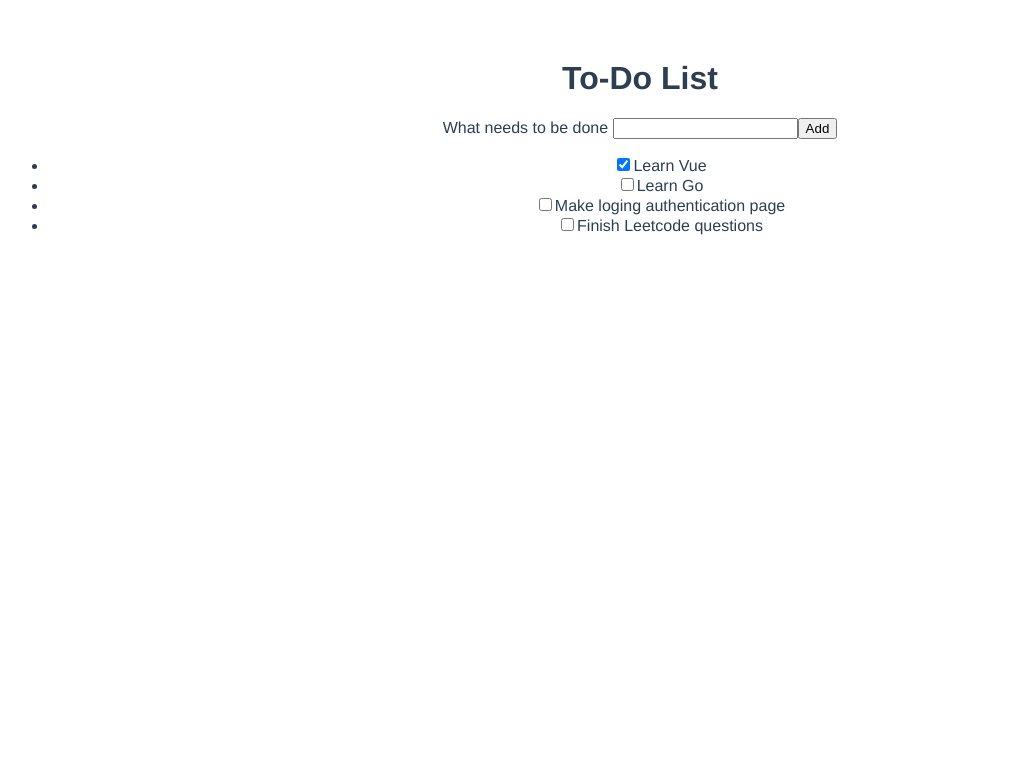
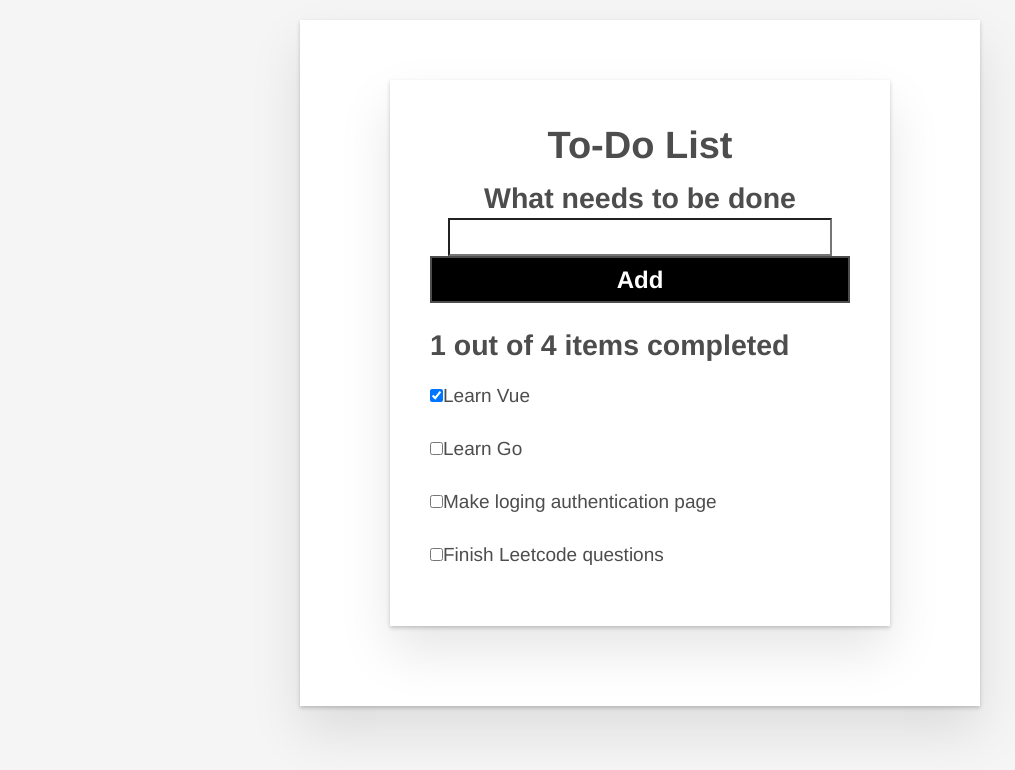
Before and after one commit to fahaddalwai/VueToDo, a Vue app: page / in a window 1280 px wide. Shown: the top 770 px of the page, without its empty margins (0-1015 px from the left). Built offline with nearby package versions, Linux system fonts and the light colour scheme.

Commit message:
feat: task summary

```diff
--- a/src/App.vue
+++ b/src/App.vue
@@ -2,9 +2,13 @@
   <div id="app">
     <h1>To-Do List</h1>
     <to-do-form @todo-added="addToDo"></to-do-form>
-    <ul>
+
+    <h2 id="list-summary">{{listSummary}}</h2>
+
+
+    <ul aria-labelledby="list-summary" class="stack-large">
       <li v-for="item in ToDoItems" :key="item.id">
-        <to-do-item :label="item.label" :done="item.done" :id="item.id"></to-do-item>
+        <to-do-item :label="item.label" :done="item.done" :id="item.id" @checkbox-changed="updateDoneStatus(item.id)"></to-do-item>
       </li>
     </ul>
   </div>
@@ -21,7 +25,12 @@ export default {
     toDoItem,
     toDoForm
   },
-
+  computed:{
+    listSummary(){
+      const numberFinishedItems=this.ToDoItems.filter((item)=>item.done).length
+      return `${numberFinishedItems} out of ${this.ToDoItems.length} items completed`
+    }
+  },
   data(){
     return{
       ToDoItems:[
@@ -36,6 +45,11 @@ export default {
   methods:{
   addToDo(toDoLabel){
     this.ToDoItems.push({id:crypto.randomUUID(), label: toDoLabel, done: false});
+  },
+
+  updateDoneStatus(toDoId){
+    const toDoToUpdate = this.ToDoItems.find((item) => item.id === toDoId)
+    toDoToUpdate.done = !toDoToUpdate.done
   }
 }
 
@@ -44,12 +58,114 @@ export default {
 </script>
 
 <style>
-#app {
-  font-family: Avenir, Helvetica, Arial, sans-serif;
-  -webkit-font-smoothing: antialiased;
-  -moz-osx-font-smoothing: grayscale;
-  text-align: center;
-  color: #2c3e50;
-  margin-top: 60px;
-}
+  /* Global styles */
+  .btn {
+    padding: 0.8rem 1rem 0.7rem;
+    border: 0.2rem solid #4d4d4d;
+    cursor: pointer;
+    text-transform: capitalize;
+  }
+  .btn__danger {
+    color: #fff;
+    background-color: #ca3c3c;
+    border-color: #bd2130;
+  }
+  .btn__filter {
+    border-color: lightgrey;
+  }
+  .btn__danger:focus {
+    outline-color: #c82333;
+  }
+  .btn__primary {
+    color: #fff;
+    background-color: #000;
+  }
+  .btn-group {
+    display: flex;
+    justify-content: space-between;
+  }
+  .btn-group > * {
+    flex: 1 1 auto;
+  }
+  .btn-group > * + * {
+    margin-left: 0.8rem;
+  }
+  .label-wrapper {
+    margin: 0;
+    flex: 0 0 100%;
+    text-align: center;
+  }
+  [class*="__lg"] {
+    display: inline-block;
+    width: 100%;
+    font-size: 1.9rem;
+  }
+  [class*="__lg"]:not(:last-child) {
+    margin-bottom: 1rem;
+  }
+  @media screen and (min-width: 620px) {
+    [class*="__lg"] {
+      font-size: 2.4rem;
+    }
+  }
+  .visually-hidden {
+    position: absolute;
+    height: 1px;
+    width: 1px;
+    overflow: hidden;
+    clip: rect(1px 1px 1px 1px);
+    clip: rect(1px, 1px, 1px, 1px);
+    clip-path: rect(1px, 1px, 1px, 1px);
+    white-space: nowrap;
+  }
+  [class*="stack"] > * {
+    margin-top: 0;
+    margin-bottom: 0;
+  }
+  .stack-small > * + * {
+    margin-top: 1.25rem;
+  }
+  .stack-large > * + * {
+    margin-top: 2.5rem;
+  }
+  @media screen and (min-width: 550px) {
+    .stack-small > * + * {
+      margin-top: 1.4rem;
+    }
+    .stack-large > * + * {
+      margin-top: 2.8rem;
+    }
+  }
+  /* End global styles */
+  #app {
+    background: #fff;
+    margin: 2rem 0 4rem 0;
+    padding: 1rem;
+    padding-top: 0;
+    position: relative;
+    box-shadow:
+      0 2px 4px 0 rgb(0 0 0 / 20%),
+      0 2.5rem 5rem 0 rgb(0 0 0 / 10%);
+  }
+  @media screen and (min-width: 550px) {
+    #app {
+      padding: 4rem;
+    }
+  }
+  #app > * {
+    max-width: 50rem;
+    margin-left: auto;
+    margin-right: auto;
+  }
+  #app > form {
+    max-width: 100%;
+  }
+  #app h1 {
+    display: block;
+    min-width: 100%;
+    width: 100%;
+    text-align: center;
+    margin: 0;
+    margin-bottom: 1rem;
+  }
 </style>
--- /dev/null
+++ b/src/assets/reset.css
@@ -0,0 +1,77 @@
+/*reset.css*/
+/* RESETS */
+*,
+*::before,
+*::after {
+  box-sizing: border-box;
+}
+*:focus {
+  outline: 3px dashed #228bec;
+}
+html {
+  font: 62.5% / 1.15 sans-serif;
+}
+h1,
+h2 {
+  margin-bottom: 0;
+}
+ul {
+  list-style: none;
+  padding: 0;
+}
+button {
+  border: none;
+  margin: 0;
+  padding: 0;
+  width: auto;
+  overflow: visible;
+  background: transparent;
+  color: inherit;
+  font: inherit;
+  line-height: normal;
+  -webkit-font-smoothing: inherit;
+  -moz-osx-font-smoothing: inherit;
+  appearance: none;
+}
+button::-moz-focus-inner {
+  border: 0;
+}
+button,
+input,
+optgroup,
+select,
+textarea {
+  font-family: inherit;
+  font-size: 100%;
+  line-height: 1.15;
+  margin: 0;
+}
+button,
+input {
+  /* 1 */
+  overflow: visible;
+}
+input[type="text"] {
+  border-radius: 0;
+}
+body {
+  width: 100%;
+  max-width: 68rem;
+  margin: 0 auto;
+  font:
+    1.6rem/1.25 "Helvetica Neue",
+    Helvetica,
+    Arial,
+    sans-serif;
+  background-color: #f5f5f5;
+  color: #4d4d4d;
+  -moz-osx-font-smoothing: grayscale;
+  -webkit-font-smoothing: antialiased;
+}
+@media screen and (min-width: 620px) {
+  body {
+    font-size: 1.9rem;
+    line-height: 1.31579;
+  }
+}
+/*END RESETS*/
--- a/src/components/ToDoForm.vue
+++ b/src/components/ToDoForm.vue
@@ -1,5 +1,6 @@
 <template>
     <form @submit.prevent="onSubmit">
+        <h2 class="label-wrapper">
         <label for="new-todo-input">What needs to be done </label>
         <input
             type="text"
@@ -7,7 +8,8 @@
             name="new-todo"
             autocomplete="off"
             v-model.lazy.trim="label"/>
-        <button type="submit">Add</button>
+        <button type="submit" class="btn btn__primary btn__lg">Add</button>
+        </h2>
     </form>
 </template>
 
--- a/src/components/ToDoItem.vue
+++ b/src/components/ToDoItem.vue
@@ -1,6 +1,6 @@
 <template>
     <div>
-        <input type="checkbox" :id="id" :checked="isDone"/>
+        <input type="checkbox" :id="id" :checked="isDone" @change="$emit('checkbox-changed')"/>
         <label :for="id">{{label}}</label>
     </div>
 </template>
--- a/src/main.js
+++ b/src/main.js
@@ -1,4 +1,4 @@
 import { createApp } from 'vue'
 import App from './App.vue'
-
+import "./assets/reset.css";
 createApp(App).mount('#app')
```
